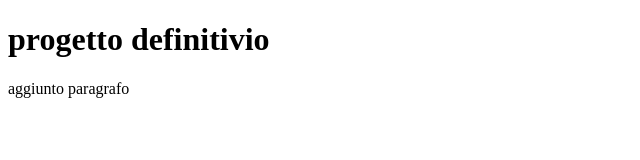
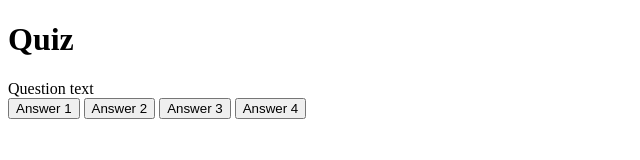
Before and after one commit to GianlucaVoid/buildweek1, a plain HTML site: page index.html in a window 1280 px wide. Shown: the whole page, without its empty margins (0-640 px from the left). Drawn offline with Linux system fonts and the light colour scheme.

Commit message:
Update index.html for quiz layout
Replaced existing header and paragraph with quiz structure.

```diff
--- a/index.html
+++ b/index.html
@@ -8,8 +8,16 @@
 </head>
 
 <body>
-    <h1>progetto definitivio</h1>
-    <p>aggiunto paragrafo</p>
+   <h1>Quiz</h1>
+    <div id="question-container">
+      <div id="question">Question text</div>
+    </div>
+    <div id="answer-buttons" class="btn-container">
+      <button class="btn">Answer 1</button>
+      <button class="btn">Answer 2</button>
+      <button class="btn">Answer 3</button>
+      <button class="btn">Answer 4</button>
+    </div>
 </body>
 
 </html>
```
